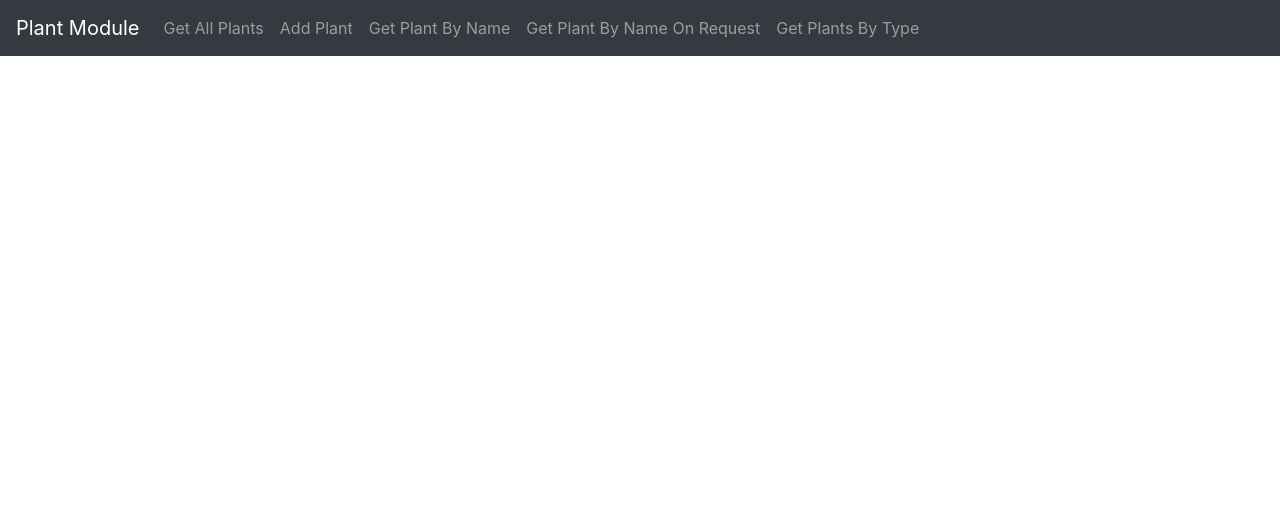
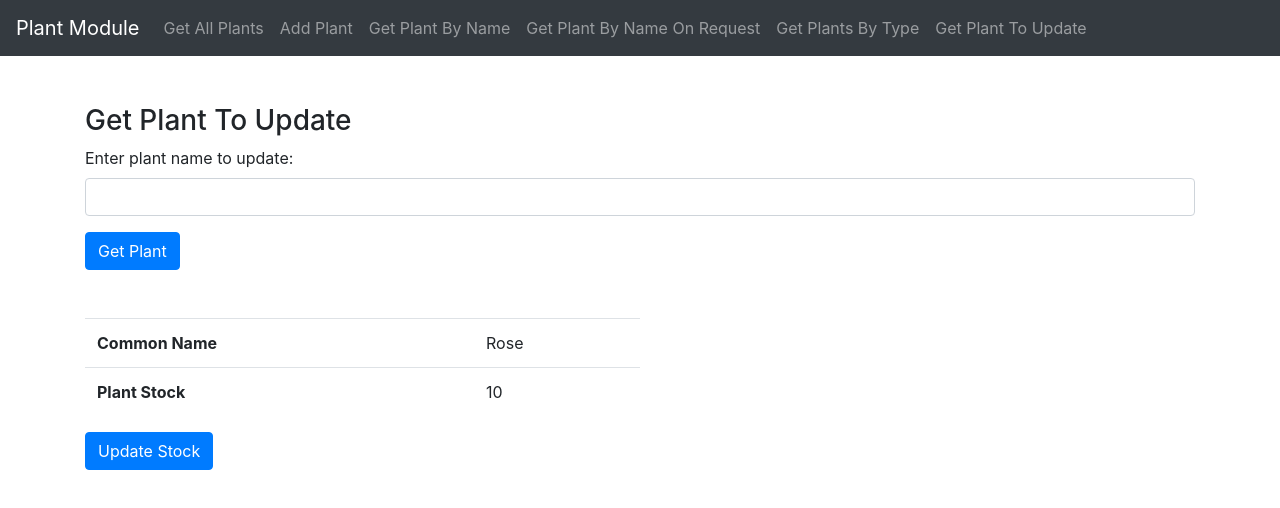
Before and after one commit to yashbhatia100/OnlinePlantNursery-UI, a React (Create React App) app in the folder onlineplantnursery/: page /planttoupdate in a window 1280 px wide. Shown: the top 508 px of the page. Built offline with nearby package versions, Linux system fonts and the light colour scheme.

Commit message:
new components made

```diff
--- a/onlineplantnursery/src/App.js
+++ b/onlineplantnursery/src/App.js
@@ -2,11 +2,13 @@ import './App.css';
 import AddPlant from './component/plant/AddPlant';
 import GetAllPlants from './component/plant/GetAllPlants';
 import GetPlantByName from './component/plant/GetPlantByName';
-import GetPlantByNameRequest from './component/plant/GetPlantByNameRequest'
-import { BrowserRouter as Router, Route, Link, Switch } from 'react-router-dom';
+import GetPlantByNameRequest from './component/plant/GetPlantByNameRequest';
+import GetPlantToUpdate from './component/plant/GetPlantToUpdate';
+import { BrowserRouter as Router, Route, Switch } from 'react-router-dom';
 import Navbar from './component/plant/Navbar';
 import home from './component/plant/home';
 import GetAllPlantsByType from './component/plant/GetAllPlantsByType';
+import UpdatePlantStock from './component/plant/UpdatePlantStock';
 
 function App() {
 
@@ -22,6 +24,8 @@ function App() {
           <Route exact path="/plantbyname/:name" component={GetPlantByName} />
           <Route exact path="/plantbynameonrequest" component={GetPlantByNameRequest} />
           <Route exact path="/plantsbytype" component={GetAllPlantsByType} />
+          <Route exact path="/planttoupdate" component={GetPlantToUpdate} />
+          <Route exact path="/updatestock/:id" component={UpdatePlantStock} />
         </Switch>
         </div>
       </Router>
--- a/onlineplantnursery/src/component/plant/GetAllPlantsByType.js
+++ b/onlineplantnursery/src/component/plant/GetAllPlantsByType.js
@@ -49,6 +49,8 @@ export default function GetAllPlantsByType() {
     const response = { plants: plantList, errMsg: undefined };
 
     const initialState = { typeOfPlant: undefined, validations:{typeOfPlant:undefined} };
+
+ const object = {minCost:undefined, maxCost:undefined};
 
     const [currentState, setNewState] = useState(initialState);
 
--- a/onlineplantnursery/src/component/plant/GetPlantByName.js
+++ b/onlineplantnursery/src/component/plant/GetPlantByName.js
@@ -5,6 +5,7 @@ import commonStyle from './commonStyle.module.css';
 export default function GetPlantByName(props){
 
     let mockPlant={
+        plantId:1,
         plantHeight:100,
         plantSpread:"2m",
         commonName:"Rose",
@@ -28,7 +29,9 @@ export default function GetPlantByName(props){
             <div className="mt-5">
             {response.plant?(
                 <div>
-                    <DisplayPlant plant={response.plant}/>
+                    <div>
+                        <DisplayPlant plant={response.plant}/>
+                    </div>
                 </div>
             ):''}
 
--- /dev/null
+++ b/onlineplantnursery/src/component/plant/GetPlantToUpdate.js
@@ -0,0 +1,111 @@
+import React, { useEffect, useState } from "react";
+import { Link } from "react-router-dom";
+import commonStyle from './commonStyle.module.css';
+import validationMessage from "./validationMessage";
+
+export default function GetPlantToUpdate() {
+
+    let mockPlant = {
+        plantId:1,
+        plantHeight: 100,
+        plantSpread: "2m",
+        commonName: "Rose",
+        bloomTime: "2 months",
+        plantUse: "decoration",
+        difficultyLevel: "easy",
+        temperature: "25 deg",
+        typeOfPlant: "herb",
+        plantDescription: "red flowers",
+        plantStock: 10,
+        plantCost: 50
+    }
+
+    const nameRef = React.createRef();
+
+    const response = { plant: mockPlant, errMsg: undefined };
+
+    const initialState = { name: undefined, validations: { name: undefined } };
+
+    const [currentState, setNewState] = useState(initialState);
+
+    const submitHandler = (event) => {
+        event.preventDefault();
+        if (currentState.validations.name) {
+            return;
+        }
+        console.log(currentState.name);
+
+    }
+
+    const changeHandler = () => {
+        const fieldValue = nameRef.current.value;
+        let validationMessage = validateName(fieldValue);
+
+        const newValidations = { name: validationMessage };
+        const newState = { name: fieldValue, validations: newValidations };
+        setNewState(newState);
+    }
+
+    const validateName = (name) => {
+        if (name != "" & name.length < 3) {
+            return validationMessage.invalidNameLength;
+        }
+        return undefined;
+    }
+    return (
+        <div>
+            <h3>Get Plant To Update</h3>
+            <div>
+                <form onSubmit={submitHandler}>
+                    <div className="form-group">
+                        <label>Enter plant name to update: </label>
+                        <input
+                            type="text"
+                            name="commonName"
+                            ref={nameRef}
+                            onChange={changeHandler}
+                            required="true"
+                            className="form-control"
+                        />
+                        {currentState.validations.name ? (
+                            <div className={commonStyle.error}>
+                                {currentState.validations.name}
+                            </div>
+                        ) : ''}
+                    </div>
+                    <button className="btn btn-primary">Get Plant</button>
+                </form>
+            </div>
+
+            <div className="mt-5">
+                {response.plant ? (
+                    <div>
+                        <table className="table table-striped w-50">
+                            <tr>
+                                <th>Common Name</th>
+                                <td>{response.plant.commonName}</td>
+                            </tr>
+                            <tr>
+                                <th>Plant Stock</th>
+                                <td>{response.plant.plantStock}</td>
+                            </tr>
+                        </table>
+                        <div>
+                            <Link to={`/updatestock/${response.plant.plantId}`}>
+                                <button class="btn btn-primary">Update Stock</button>
+                            </Link>
+
+                        </div>
+                    </div>
+                ) : ''}
+                        {response.errMsg ? (
+                            <div className={commonStyle.error}>
+                                Request cannot be processed
+                                <br />
+                                {response.errMsg}
+                            </div>
+                        ) : ''}
+                    </div>
+        </div >
+    );
+}
--- a/onlineplantnursery/src/component/plant/Navbar.js
+++ b/onlineplantnursery/src/component/plant/Navbar.js
@@ -1,4 +1,4 @@
-import { BrowserRouter as Router, Route, Link, Switch } from 'react-router-dom';
+import {Link} from 'react-router-dom';
 
 export default function Navbar() {
 
@@ -40,6 +40,11 @@ export default function Navbar() {
                                 Get Plants By Type
                             </Link>
                         </li>
+                        <li className="nav-item">
+                            <Link to="/planttoupdate" className="nav-link">
+                                Get Plant To Update
+                            </Link>
+                        </li>
                     </ul>
                 </div>
             </nav>
--- /dev/null
+++ b/onlineplantnursery/src/component/plant/UpdatePlantStock.js
@@ -0,0 +1,94 @@
+import React, { useState, useEffect } from "react"
+import {Redirect} from "react-router-dom";
+import commonStyle from './commonStyle.module.css';
+import validationMessage from "./validationMessage";
+
+export default function UpdatePlantStock(props){
+
+    let mockPlant={
+        plantId:1,
+        plantHeight:100,
+        plantSpread:"2m",
+        commonName:"Rose",
+        bloomTime:"2 months",
+        plantUse:"decoration",
+        difficultyLevel:"easy",
+        temperature:"25 deg",
+        typeOfPlant:"herb",
+        plantDescription:"red flowers",
+        plantStock:10,
+        plantCost:50
+    }
+
+    const initialState={plantStock:undefined, validations:{plantStock:undefined}};
+
+    const response = {plant:undefined, errMsg:undefined};
+
+    const [currentState, setNewState] = useState(initialState);
+
+    const submitHandler = (event)=>{
+        event.preventDefault();
+        if(currentState.validations.plantStock){
+            return;
+        }
+
+    }
+
+
+    const changeHandler = ()=>{
+        const fieldValue = stockRef.current.value;
+        let validationMessage = validateStock(fieldValue);
+        const newValidations = {plantStock:validationMessage};
+        const newState = {plantStock:fieldValue, validations:newValidations};
+        setNewState(newState);
+    }
+
+    const stockRef = React.createRef();
+
+    const validateStock=(plantStock)=>{
+        if(plantStock!=="" && plantStock<=0){
+            return validationMessage.lessThanZero;
+        }
+        return undefined;
+    }
+
+    return(
+        <div>
+            <h3>Update Plant Stock</h3>
+            <div>
+                <form onSubmit={submitHandler}>
+                    <div className="form-group">
+                    <label>Enter updated stock :</label>
+                    <input
+                        name="plantStock"
+                        type="number"
+                        ref={stockRef}
+                        onChange = {changeHandler}
+                        required = {true}
+                        className="form-control"
+                    />
+                    {currentState.validations.plantStock?(
+                        <div className={commonStyle.error}>
+                            {currentState.validations.plantStock}
+                        </div>
+                    ):''}
+                    </div>
+                        <button className="btn btn-primary">Save Change</button>
+                </form>
+            </div>
+            <div className="mt-5">
+            {response.plant?(
+                <Redirect to={`/plantbyname/${response.plant.commonName}`}/>
+            ):''}
+
+            {response.errMsg?(
+                <div className={commonStyle.error}>
+                    Stock cannot be updated
+                    <br/>
+                    {response.errMsg}
+                </div>
+            ):''}
+            </div>
+        </div>
+    );
+}
--- a/onlineplantnursery/src/component/plant/validationMessage.js
+++ b/onlineplantnursery/src/component/plant/validationMessage.js
@@ -2,7 +2,7 @@ const validationMessage = {
 
     lessThanZero: "Enter a value greater than zero",
     invalidValue: "Enter a valid value",
-    invalidNameLength: "Name cannot be smaller than 3 letters"
+    invalidNameLength: "Name cannot be smaller than 3 letters",
 }
 
 export default validationMessage;
--- /dev/null
+++ b/onlineplantnursery/src/service/PlantService.js
@@ -0,0 +1,3 @@
+import axios from 'axios';
+
+const baseUrl = "http://localhost:8585";
```
